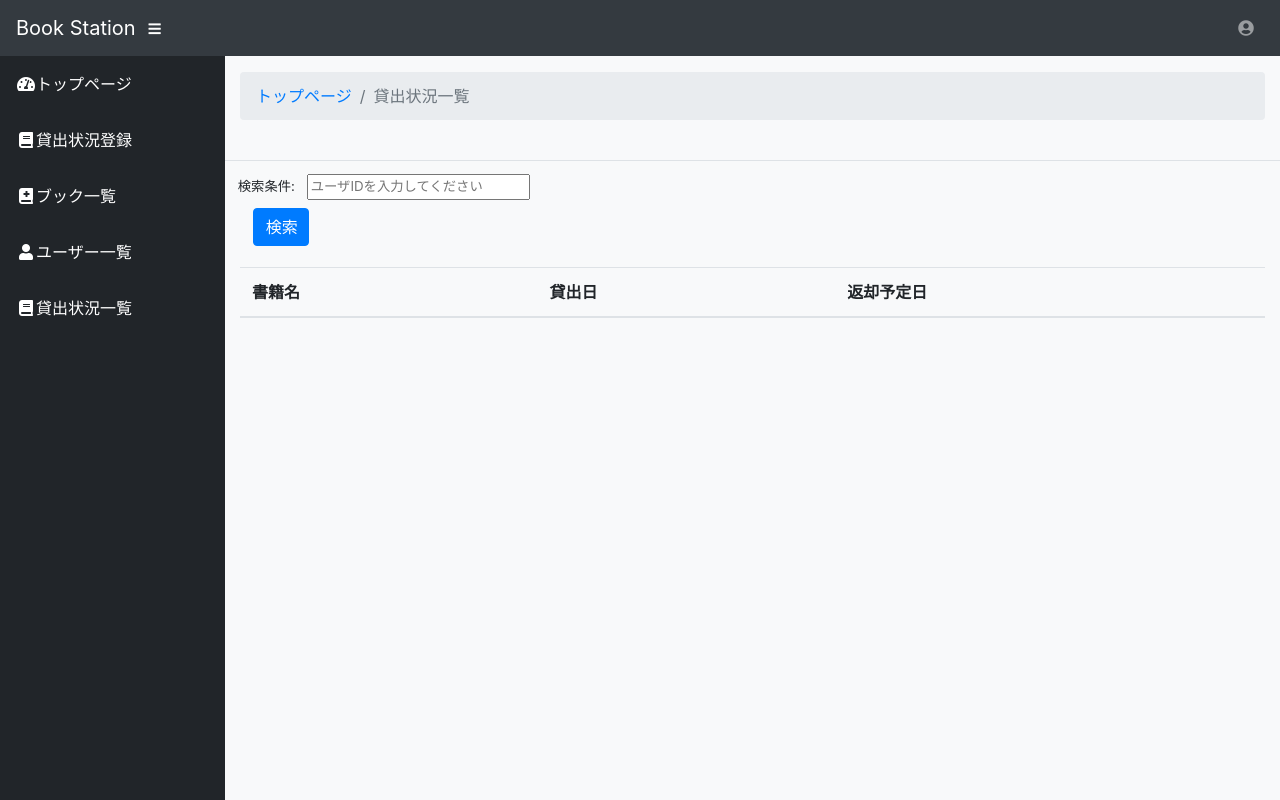
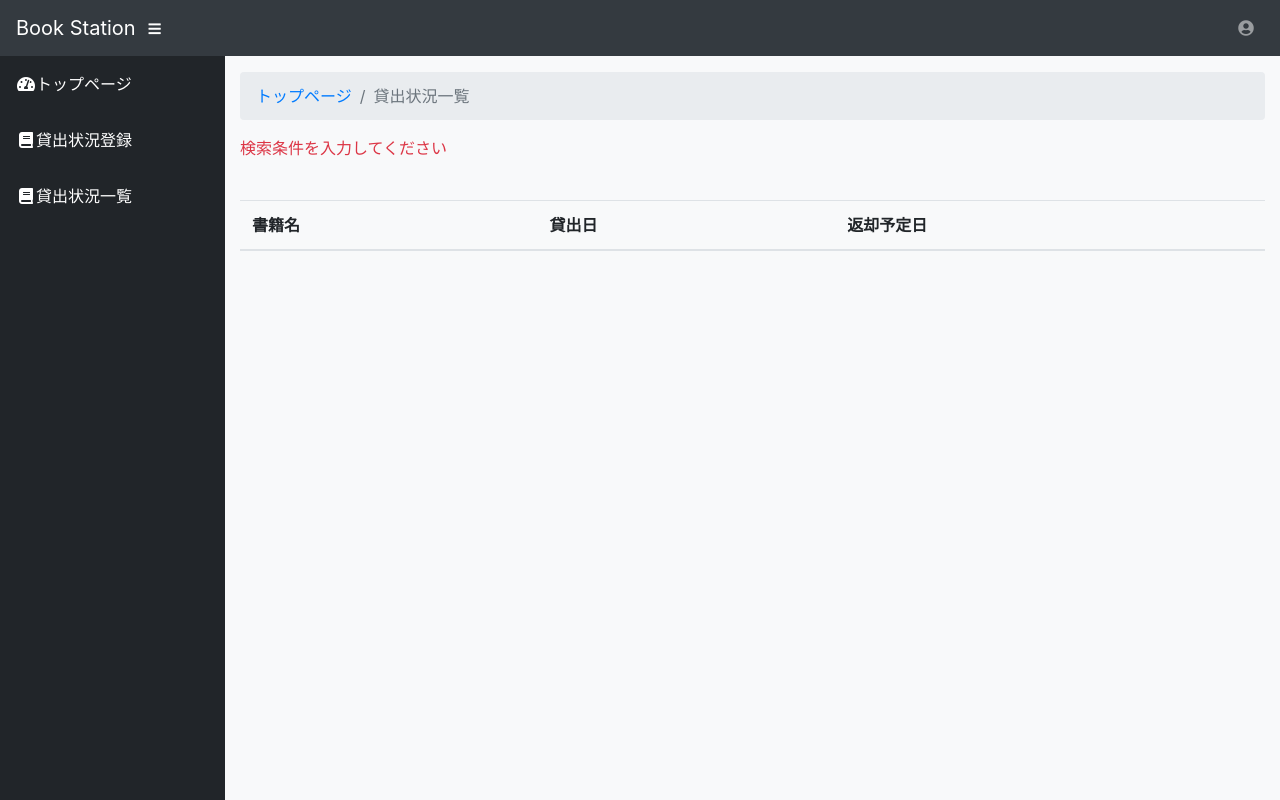
Before and after one commit to ksaplabo-org/books, a Vue app in the folder front/: page /pages/lendingBook.html in a window 1280 px wide. Built offline with nearby package versions, Linux system fonts and the light colour scheme; sample sign-in values are in the browser's storage.

Commit message:
* ログインユーザーが管理者かどうかを判定する共通関数を作成 * 貸出状況一覧を修正     - 検索エリアのレイアウト修正     - ログイン権限によって検索エリアの表示切り替えを実装

```diff
--- a/front/src/components/Menu.vue
+++ b/front/src/components/Menu.vue
@@ -28,14 +28,13 @@ export default {
          *    icon: Font Awesomeのアイコンを指定
          *    onlyAdmin: true:管理者のみ/false:管理者、一般で使用可能
          */
-        this.userAuth = UserUtil.currentUserInfo().userAuth;
         return {
             menuList: [
                 { title: '貸出状況登録', name: 'rentalbook', icon: 'fas fa-fw fa-book', onlyAdmin: false },
                 { title: 'ブック一覧', name: 'maintebook', icon: 'fas fa-fw fa-book-medical', onlyAdmin: true },
                 { title: 'ユーザー一覧', name: 'listUser', icon: 'fas fa-fw fa-user', onlyAdmin: true },
                 { title: '貸出状況一覧', name: 'lendingBook', icon: 'fas fa-fw fa-book', onlyAdmin: false }
-            ].filter(e => this.userAuth == "1" ? !e.onlyAdmin : true)
+            ].filter(e => !UserUtil.isAdmin() ? !e.onlyAdmin : true)
         }
     },
     async mounted() {
--- a/front/src/utils/UserUtil.js
+++ b/front/src/utils/UserUtil.js
@@ -1,5 +1,6 @@
 // Ajax通信ライブラリ
 import axios from 'axios';
+import UserConst from './const/UserConst';
 
 /**
  * サインイン
@@ -53,3 +54,15 @@ export function currentUserInfo() {
 export function isSignIn() {
   return currentUserInfo() !== null;
 }
+
+/**
+ * 管理者判定
+ * @returns 管理者かどうか (true:管理者 false:一般)
+ */
+export function isAdmin() {
+  const userInfo = currentUserInfo();
+  if (userInfo === null) {
+    return false;
+  }
+  return userInfo.userAuth === UserConst.UserAuth.admin;
+}
--- /dev/null
+++ b/front/src/utils/const/UserConst.js
@@ -0,0 +1,7 @@
+export default {
+    // ユーザー情報 定数
+    UserAuth: {
+        general : "1",
+        admin : "2"
+    }
+}
--- a/front/src/views/LendingBook.vue
+++ b/front/src/views/LendingBook.vue
@@ -21,18 +21,17 @@
 
                     <br>
 
-                    <form @submit.stop.prevent="searchBooks">
+                    <form @submit.stop.prevent="searchLendingBooks">
                         <!-- Search Area -->
                         <div id="searchArea" class="row bookSearchArea">
-                            <table class="table table-sm table-height-sm" style="font-size:10pt">
+                            <table class="table table-sm table-height-sm">
                                 <tbody>
                                     <tr>
-                                        <td colspan="3" class="col-lg-2 m-2">
-                                            <div class="px-2">検索条件:
-                                                <input class="m-2" v-model="searchWord" placeholder="ユーザIDを入力してください" required>
-                                                <div class="col-sm-1">
-                                                    <input class="btn btn-primary btn-block" type="submit" value="検索">
-                                                </div>
+                                        <td>
+                                            <div class="col-sm">
+                                                ユーザーID:
+                                                <input class="m-2" v-model="searchWord" required />
+                                                <input class="btn-primary" type="submit" value="検索" />
                                             </div>
                                         </td>
                                     </tr>
@@ -84,18 +83,44 @@ export default {
             items: []
         };
     },
+    async mounted() {
+        const self = this;
+        try {
+            if (UserUtil.isSignIn()) {
+                this.msg = '';
+
+                self.userName = UserUtil.currentUserInfo().userName;
+
+                // 画面更新
+                this.updateView();
+            } else {
+               this.$router.push({ name: 'signin', params: {flashMsg: 'サインインしてください' }});
+            };
+        } catch(e) {
+            self.errMsg = e.message;
+        }
+    },
     methods: {
-        // 書籍検索
-        searchBooks : function () {
+        // 画面更新
+        updateView: function() {
+            // ログイン: 一般
+            if (!UserUtil.isAdmin()) {
+                // 検索エリアを非表示
+                document.getElementById("searchArea").hidden = true;
+                // 貸出状況検索処理呼び出し
+                this.searchWord = UserUtil.currentUserInfo().userid;
+                this.searchLendingBooks();
+            }
+        },
+
+        // 貸出状況検索処理
+        searchLendingBooks : function() {
 
             this.isLoading = true;
 
             this.msg = '';
             this.errMsg = '';
             this.items = [];
-
-            // ★一般の場合は、検索欄を非表示にし、ログインIDをセットして渡すようにする★
-            const searchArea = document.getElementById("searchArea");
 
             if (!this.searchWord || this.searchWord === '') {
                 this.msg = '';
```
